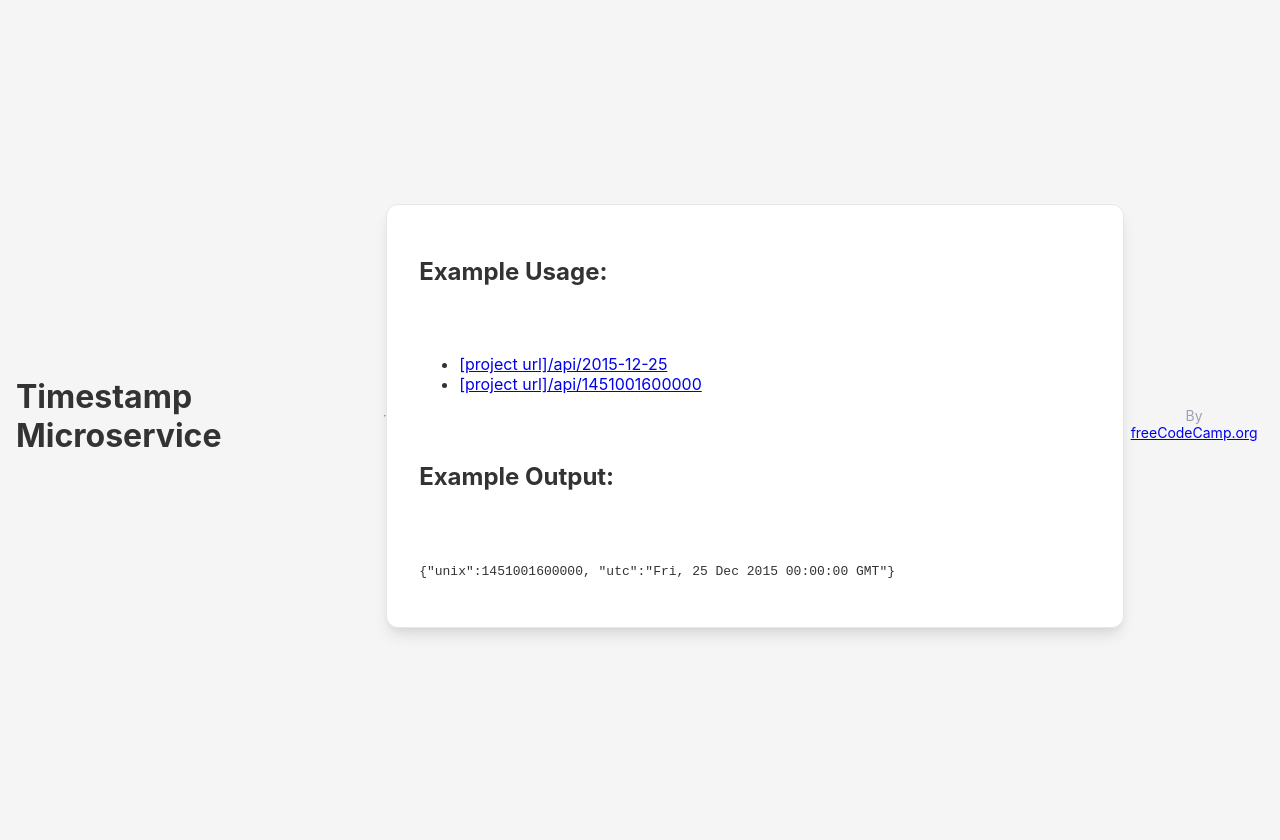
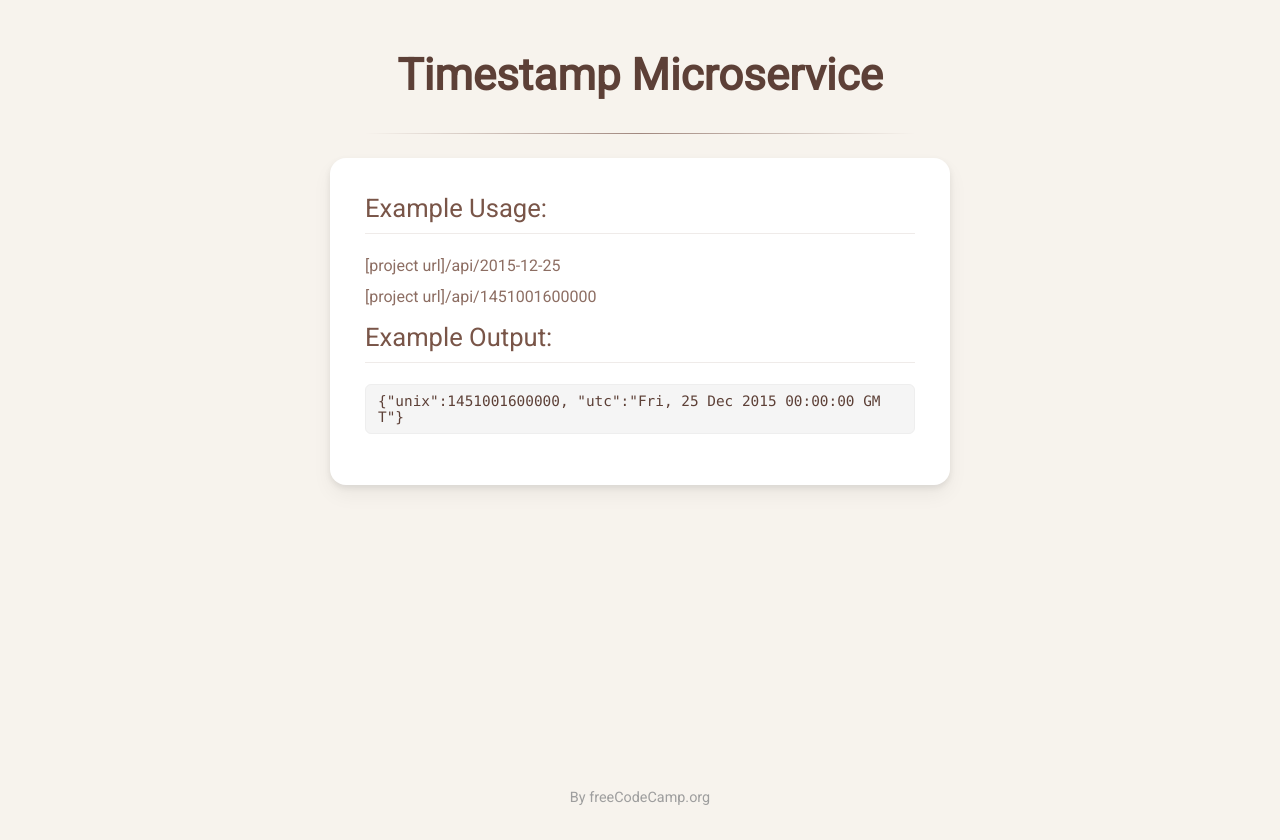
Before and after one commit to owcean/FCC-timestamp, a website: page views/index.html in a window 1280 px wide. Drawn offline with Linux system fonts and the light colour scheme; files that its build step writes are made by us from their sources.

Commit message:
:white_check_mark: Update style.css

```diff
--- a/public/style.css
+++ b/public/style.css
@@ -1,182 +1,122 @@
-/* CSS Variables for the Beige/White Theme */
-:root {
---color-background: #f5f5f5;
---color-card-bg: #ffffff;
---color-text-dark: #333333;
---color-text-medium: #6b7280;
---color-accent-dark: #b54708;
---color-accent-light: #d97706;
---color-input-border: #d1d5db;
---color-result-bg: #fafafa;
---color-error: #b91c1c;
+/* Global Reset and Typography */
+body {
+background-color: #f7f3ed;
+font-family: 'Roboto', sans-serif;
+color: #333;
+margin: 0;
+padding: 20px;
+display: flex;
+flex-direction: column;
+align-items: center;
+min-height: 100vh;
 }
 
-/* Base Styles */
-body {
-font-family: 'Inter', sans-serif;
-background-color: var(--color-background);
-color: var(--color-text-dark);
-min-height: 100vh;
-display: flex;
-align-items: center;
-justify-content: center;
-padding: 1rem;
-margin: 0;
+/* Header and Title */
+h1 {
+color: #5d4037;
+font-size: 2.75rem;
+text-align: center;
+margin-bottom: 0.5rem;
+font-weight: 700;
 }
 
-/* Container Card */
-.container {
+hr {
 width: 100%;
-max-width: 42rem;
-background-color: var(--color-card-bg);
-box-shadow: 0 10px 15px -3px rgba(0, 0, 0, 0.1), 0 4px 6px -2px rgba(0, 0, 0, 0.05);
-border-radius: 0.75rem;
-padding: 2rem;
-display: flex;
-flex-direction: column;
-gap: 2rem;
-border: 1px solid #e5e7eb;
+max-width: 550px;
+border: 0;
+height: 1px;
+background-image: linear-gradient(to right, rgba(0, 0, 0, 0), #a1887f, rgba(0, 0, 0, 0));
+margin: 1.5rem 0;
 }
 
-/* Header */
-.header {
-text-align: center;
-display: flex;
-flex-direction: column;
-gap: 0.5rem;
+/* Main Container */
+.container {
+background-color: #ffffff;
+border-radius: 16px;
+box-shadow: 0 10px 20px rgba(0, 0, 0, 0.05), 0 3px 6px rgba(0, 0, 0, 0.08);
+padding: 35px;
+width: 100%;
+max-width: 550px;
+margin-bottom: 40px;
+transition: transform 0.3s ease-in-out;
 }
 
-.header-title {
-font-size: 2.25rem;
-font-weight: 800;
-color: var(--color-accent-dark);
+/* Add a subtle interaction */
+.container:hover {
+transform: translateY(-2px);
+box-shadow: 0 15px 30px rgba(0, 0, 0, 0.1), 0 5px 10px rgba(0, 0, 0, 0.1);
 }
 
-.header-subtitle {
-color: var(--color-text-medium);
+h2 {
+color: #795548;
+font-size: 1.6rem;
+border-bottom: 1px solid #efebe9;
+padding-bottom: 10px;
+margin-top: 0;
+font-weight: 500;
 }
 
-/* Input and Button Section */
-.input-section {
-display: flex;
-flex-direction: column;
-gap: 1rem;
+/* List and Links */
+ul {
+list-style: none;
+padding: 0;
+margin-top: 15px;
 }
 
-.input-group {
-display: flex;
-flex-direction: column;
-gap: 1rem;
+li {
+margin-bottom: 12px;
 }
 
-@media (min-width: 640px) {
-.input-group {
-flex-direction: row;
-}
+a {
+color: #8d6e63;
+text-decoration: none;
+transition: color 0.2s ease-in-out;
 }
 
-.input-field {
-flex-grow: 1;
-padding: 0.75rem;
-border-radius: 0.5rem;
-border: 1px solid var(--color-input-border);
-background-color: var(--color-card-bg);
-color: var(--color-text-dark);
-transition: border-color 0.15s, box-shadow 0.15s;
+a:hover {
+color: #5d4037;
+text-decoration: underline;
 }
 
-.input-field::placeholder {
-color: var(--color-text-medium);
-}
-
-.input-field:focus {
-outline: none;
-border-color: var(--color-accent-light);
-box-shadow: 0 0 0 2px rgba(217, 119, 6, 0.5);
-}
-
-.action-button {
-padding: 0.75rem 1.5rem;
-background-color: var(--color-accent-light);
-color: var(--color-card-bg);
-font-weight: 700;
-border-radius: 0.5rem;
-box-shadow: 0 4px 6px -1px rgba(0, 0, 0, 0.1), 0 2px 4px -2px rgba(0, 0, 0, 0.06);
-transition: background-color 0.15s, transform 0.15s;
-cursor: pointer;
-}
-
-.action-button:hover {
-background-color: var(--color-accent-dark);
-transform: scale(1.05);
-}
-
-.action-button:active {
-transform: scale(0.95);
-}
-
-/* Example Links */
-.example-links-area {
-font-size: 0.875rem;
-color: var(--color-text-medium);
-padding-top: 0.5rem;
-}
-
-.example-list {
-list-style: none;
-padding: 0;
-margin-top: 0.25rem;
-}
-
-.example-list li {
-margin-bottom: 0.25rem;
-}
-
-.example-list a {
-text-decoration: underline;
-color: var(--color-text-medium);
-transition: color 0.15s;
-}
-
-.example-list a:hover {
-color: var(--color-accent-dark);
-}
-
-/* Result Area */
-.result-section {
-background-color: var(--color-result-bg);
-padding: 1.5rem;
-border-radius: 0.75rem;
-border: 1px solid var(--color-input-border);
-}
-
-.result-title {
-font-size: 1.25rem;
-font-weight: 700;
-margin-bottom: 0.75rem;
-color: var(--color-accent-dark);
-}
-
-.result-pre {
+/* Code Output */
+code {
+background-color: #f5f5f5;
+border: 1px solid #eee;
+border-radius: 6px;
+padding: 8px 12px;
+font-family: 'Consolas', 'Monaco', monospace;
+color: #5d4037;
+font-size: 0.9rem;
+display: block;
 white-space: pre-wrap;
-word-break: break-words;
-font-size: 0.875rem;
-color: var(--color-text-dark);
-background-color: var(--color-card-bg);
-padding: 1rem;
-border-radius: 0.5rem;
-border: 1px solid #e5e7eb;
-transition: color 0.3s;
-}
-
-.result-error {
-color: var(--color-error);
+word-break: break-all;
 }
 
 /* Footer */
 .footer {
+width: 100%;
+max-width: 550px;
 text-align: center;
-font-size: 0.875rem;
-color: #9ca3af;
-padding-top: 1rem;
+font-size: 0.9rem;
+color: #9e9e9e;
+margin-top: auto;
+padding-top: 20px;
 }
+
+.footer a {
+color: #9e9e9e;
+}
+
+/* Responsive adjustments */
+@media (max-width: 600px) {
+body {
+padding: 15px;
+}
+.container {
+padding: 25px;
+border-radius: 12px;
+}
+h1 {
+font-size: 2.2rem;
+}
+}
```
